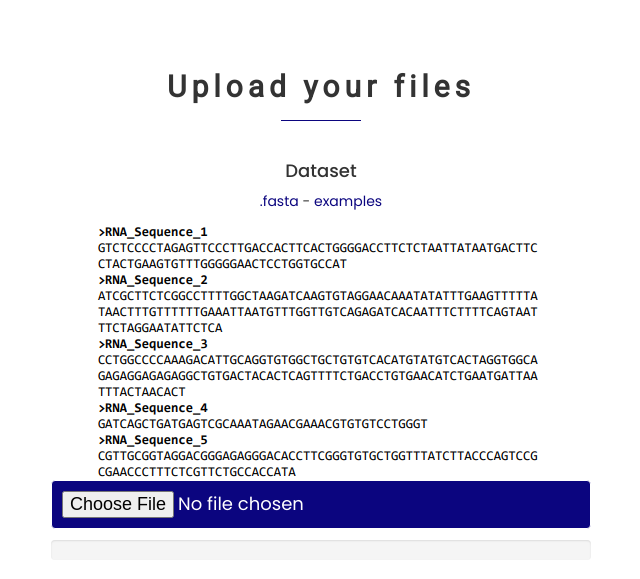
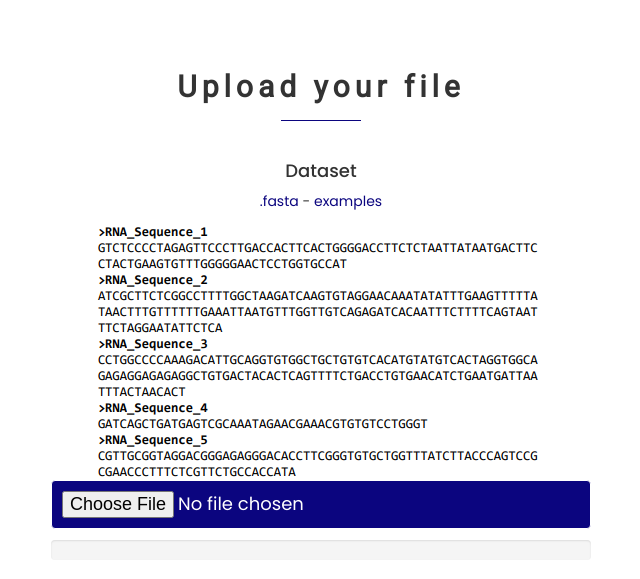
Before and after one commit to thaisratis/RNAmining, a PHP site: page /analysis in a window 1280 px wide. Shown: the part 60-639 px from the top of the page, without its empty margins (319-959 px from the left). Run offline with PHP 8.4, Linux system fonts and the light colour scheme; some libraries are stand-ins or nearby versions.

Commit message:
Update analysis.php

```diff
--- a/volumes/rnamining-front/analysis.php
+++ b/volumes/rnamining-front/analysis.php
@@ -15,7 +15,7 @@
 
         <form enctype="multipart/form-data" id="formUploadFasta">
             <input type="hidden" name="exec" value="<?php echo $DIR_RANDOM ?>">
-                <h2 class="text-center portfolio-text">Upload your files</h2>
+                <h2 class="text-center portfolio-text">Upload your file</h2>
                 <div class="container" style="text-align:center;">
                     <h4 class="text-center">Dataset</h4>
                     <p> <a href='/examples/file.fasta'>.fasta</a> - <a href='/examples/dataset.zip'>examples</a> </p>
```
